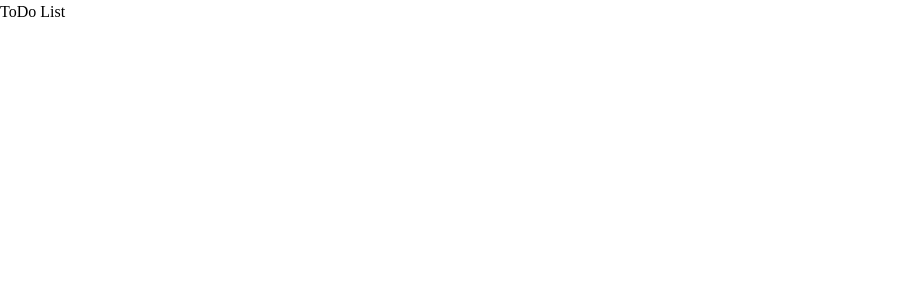
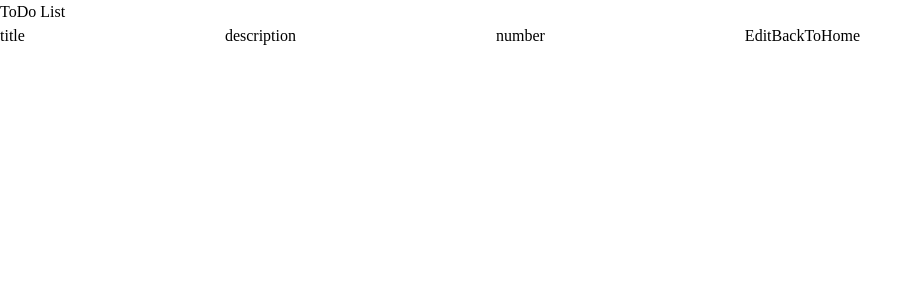
Before and after one commit to NeginSal/MERN, a React (Create React App) app in the folder frontend/: page /edit/1 in a window 1280 px wide. Before the commit this address had no page. Shown: the top 300 px of the page, without its empty margins (0-923 px from the left). Built offline with nearby package versions, Linux system fonts and the light colour scheme; no server answers.

Commit message:
feat:Added edit todo section

```diff
--- a/frontend/src/App.js
+++ b/frontend/src/App.js
@@ -4,6 +4,7 @@ import { Routes, Route } from "react-router-dom";
 //components
 import Home from './pages/Home'
 import Navbar from './components/Navbar';
+import EditTodo from './components/EditTodo'
 
 function App() {
   return (
@@ -11,6 +12,7 @@ function App() {
       <Navbar />
       <Routes>
         <Route path='/' element={<Home />} />
+        <Route path='/edit/:id' element={<EditTodo />} />
       </Routes>
     </>
   );
--- /dev/null
+++ b/frontend/src/components/EditTodo.js
@@ -0,0 +1,94 @@
+import { useState, useEffect } from "react";
+import { useNavigate, useParams } from "react-router";
+
+//components
+import { useTodosContext } from '../hooks/useTodosContext'
+
+const EditTdo = () => {
+
+  const { id } = useParams();
+  const navigate = useNavigate();
+  const { todo, dispatch } = useTodosContext()
+  const [title, setTitle] = useState('')
+  const [description, setDescription] = useState('')
+  const [number, setNumber] = useState('')
+
+
+  useEffect(() => {
+    const fetchTodo = async () => {
+
+      const response = await fetch('/api/todos/' + id)
+      const data = await response.json();
+
+      if (response.ok) {
+        dispatch({ type: 'SET_TODO', payload: data })
+        setTitle(data.title || "")
+        setDescription(data.description || "")
+        setNumber(data.number || "")
+      }
+    }
+    fetchTodo()
+
+  }, [todo, dispatch, id])
+
+  const handleFormSubmit = async (e) => {
+    e.preventDefault()
+
+    const updatedTodo = {
+      // ...todo,
+      title,
+      description,
+      number
+    }
+
+    const response = await fetch('/api/todos/' + id, {
+      method: 'PATCH',
+      body: JSON.stringify(updatedTodo),
+      headers: {
+        'Content-Type': 'application/json'
+      }
+    })
+
+    const data = await response.json()
+    if (response.ok) {
+      dispatch({ type: 'EDIT_TODO', payload: data })
+      navigate('/')
+    }
+  }
+
+  const backToHome = () => {
+    navigate('/')
+  }
+
+  return (
+    <>
+      <form onSubmit={handleFormSubmit}>
+        <label>title</label>
+        <input
+          type='text'
+          value={title}
+          onChange={(e) => setTitle(e.target.value)}
+        />
+
+        <label>description</label>
+        <input
+          type='text'
+          value={description}
+          onChange={(e) => setDescription(e.target.value)}
+        />
+
+        <label>number</label>
+        <input
+          type='text'
+          value={number}
+          onChange={(e) => setNumber(e.target.value)}
+        />
+
+        <button>Edit</button>
+        <button onClick={backToHome}>BackToHome</button>
+
+      </form>
+    </>
+  );
+}
+export default EditTdo;
--- a/frontend/src/components/Todo.js
+++ b/frontend/src/components/Todo.js
@@ -1,3 +1,4 @@
+import { Link } from "react-router-dom";
 import { useTodosContext } from '../hooks/useTodosContext'
 
 // date fns
@@ -19,15 +20,16 @@ const Todo = ({ todo }) => {
     }
   }
 
-
-
   return (
     <div className="border border-lime-900">
       <p>title - {todo.title}</p>
       <p>description - {todo.description}</p>
       <p>number - {todo.number}</p>
       <p>{formatDistanceToNow(new Date(todo.createdAt), { addSuffix: true })}</p>
-      <button onClick={handleDelete}>Delete</button>
+      <button onClick={handleDelete} className='bg-red-400'>Delete</button>
+      <Link to={`/edit/${todo._id}`}>
+        <button >EDIT</button>
+      </Link>
     </div>
   );
 }
--- a/frontend/src/context/TodoContext.js
+++ b/frontend/src/context/TodoContext.js
@@ -1,31 +1,55 @@
 import { createContext, useReducer } from 'react'
-
 export const TodosContext = createContext()
-
 export const todosReducer = (state, action) => {
   switch (action.type) {
     case 'SET_TODOS':
       return {
         todos: action.payload
       }
+
     case 'CREATE_TODO':
       return {
         todos: [action.payload, ...state.todos]
       }
+
     case 'DELETE_TODO':
       return {
         todos: state.todos.filter((todo) => todo._id !== action.payload._id)
       }
+
+    case 'EDIT_TODO':
+      return {
+        todos: state.todos.map((todo) => {
+          if (todo._id === action.payload._id) {
+            return action.payload;
+          } else {
+            return todo;
+          }
+        })
+      }
+
+    case 'SET_TODO':
+      return {
+        todos: state.todos.map((todo) => {
+          if (todo._id === action.payload._id) {
+            return {
+              ...todo,
+              ...action.payload
+            };
+          } else {
+            return todo;
+          }
+        })
+      }
+
     default:
       return state
   }
 }
-
 export const TodosContextProvider = ({ children }) => {
   const [state, dispatch] = useReducer(todosReducer, {
     todos: null
   })
-
   return (
     <TodosContext.Provider value={{ ...state, dispatch }}>
       {children}
```
Also changed, not shown: frontend/src/pages/Home.js (+2 -38 lines).
